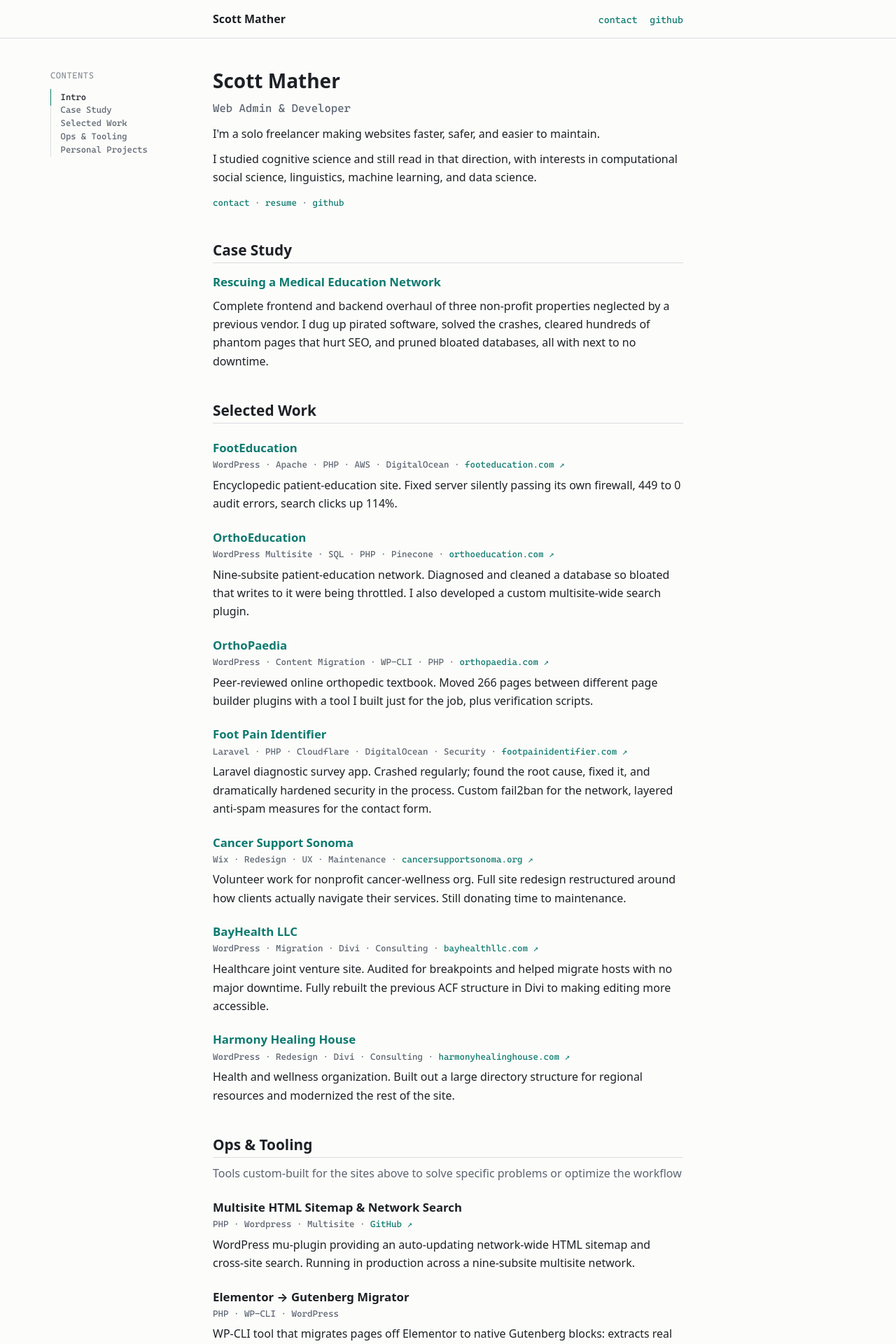
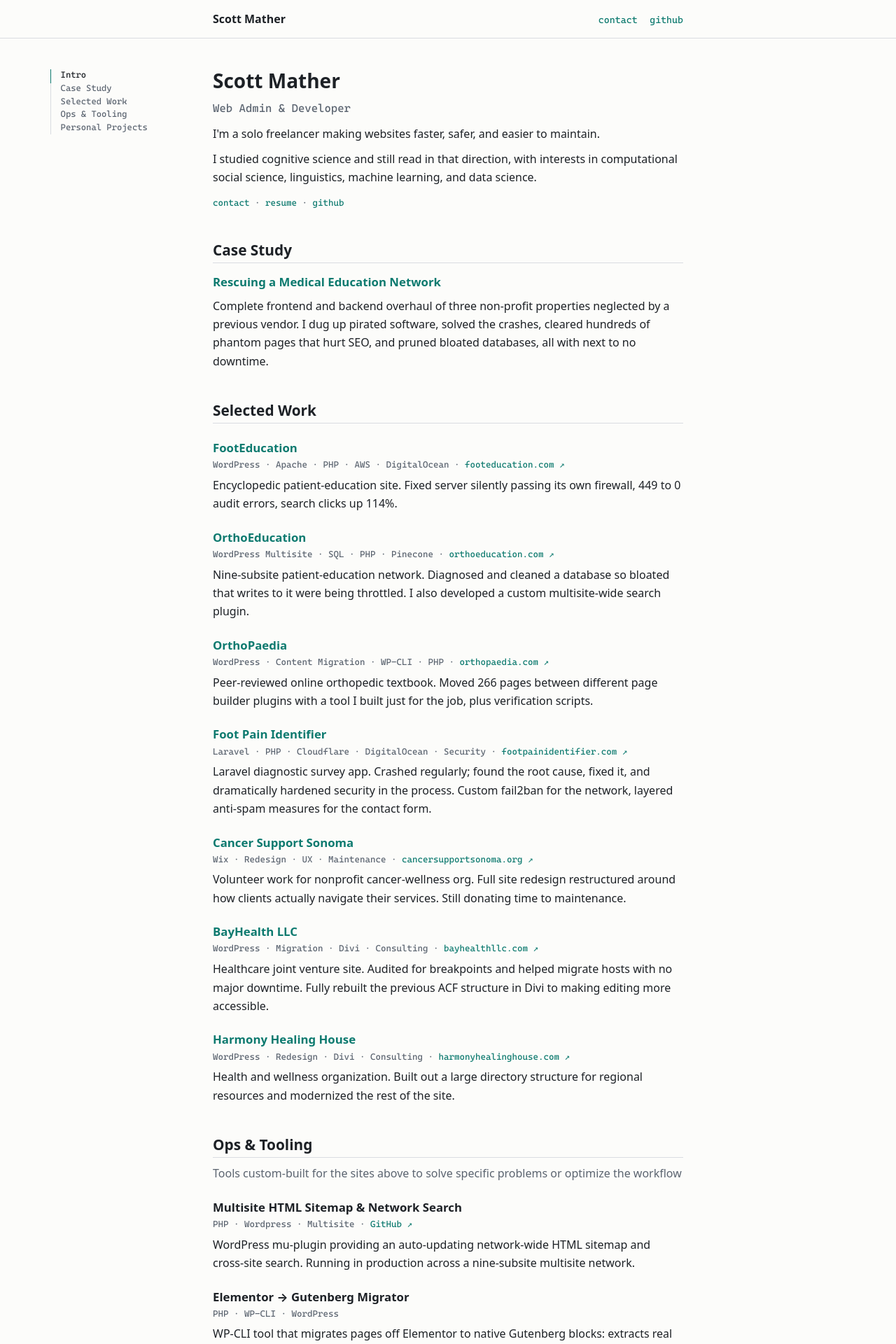
Before and after one commit to csmather/mather-cv, a Jekyll site: the page built from index.md, in a window 1280 px wide. Shown: the top 1920 px of the page at 70% size. Built offline with Jekyll 4.4.1, drawn with Linux system fonts in a browser that asks for light colours.

Commit message:
removed label

```diff
--- a/_layouts/home.html
+++ b/_layouts/home.html
@@ -6,7 +6,6 @@ layout: default
 
   <details class="toc" open>
     <summary>Contents</summary>
-    <p class="toc-label">CONTENTS</p>
     <nav aria-label="Table of contents">
 
       <div class="toc-group"><a href="#intro">Intro</a></div>
--- a/assets/css/site.css
+++ b/assets/css/site.css
@@ -238,10 +238,6 @@ a.brand:hover {
   line-height: 1.5;
 }
 
-.toc-label {
-  display: none;
-}
-
 .toc summary {
   display: flex;
   justify-content: space-between;
@@ -325,14 +321,6 @@ a.brand:hover {
     display: none;
   }
 
-  .toc-label {
-    display: block;
-    margin: 0 0 0.8rem;
-    color: var(--muted);
-    opacity: 0.7;
-    letter-spacing: 0.04em;
-  }
-
   /* Nav rail */
   .toc nav {
     border-left: 1px solid var(--border);
```
Lines whose indentation alone changed are shown as unchanged.
